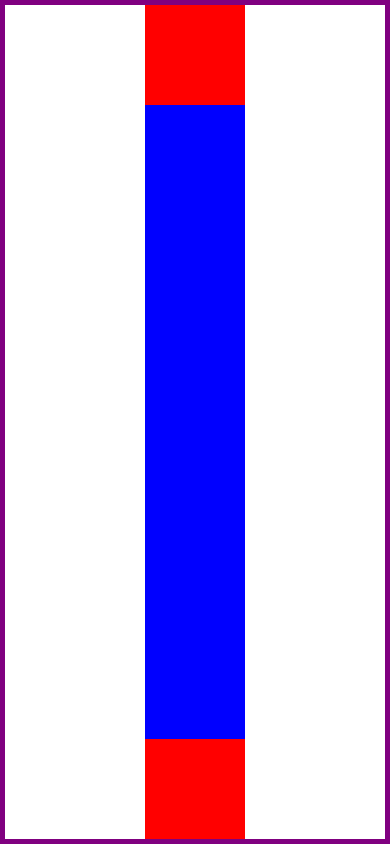
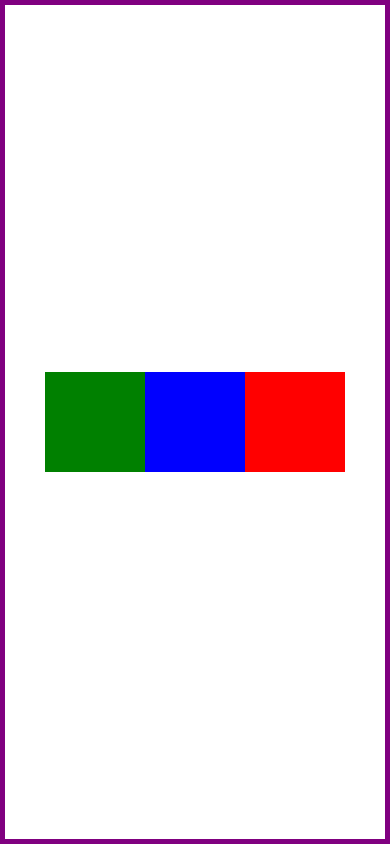
Before and after one commit to Rafaelse6/rn-flex, a React Native app: screen / in a window 390 px wide. Built offline with nearby package versions, Linux system fonts and the light colour scheme.

Commit message:
Flex direction

```diff
--- a/App.tsx
+++ b/App.tsx
@@ -9,9 +9,13 @@ function RedBox() {
 
 function BlueBox() {
   return (
-    <View
-      style={{ height: 100, width: 100, backgroundColor: "blue", flex: 1 }}
-    ></View>
+    <View style={{ height: 100, width: 100, backgroundColor: "blue" }}></View>
+  );
+}
+
+function GreenBox() {
+  return (
+    <View style={{ height: 100, width: 100, backgroundColor: "green" }}></View>
   );
 }
 
@@ -20,7 +24,7 @@ export default function App() {
     <View style={styles.container}>
       <RedBox></RedBox>
       <BlueBox></BlueBox>
-      <RedBox></RedBox>
+      <GreenBox></GreenBox>
       <StatusBar style="auto" />
     </View>
   );
@@ -29,6 +33,7 @@ export default function App() {
 const styles = StyleSheet.create({
   container: {
     flex: 1,
+    flexDirection: "row-reverse",
     borderWidth: 5,
     borderColor: "purple",
     backgroundColor: "#fff",
```
